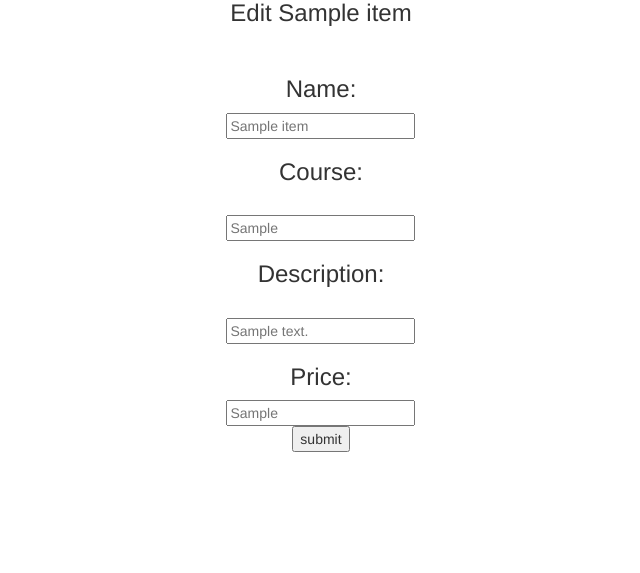
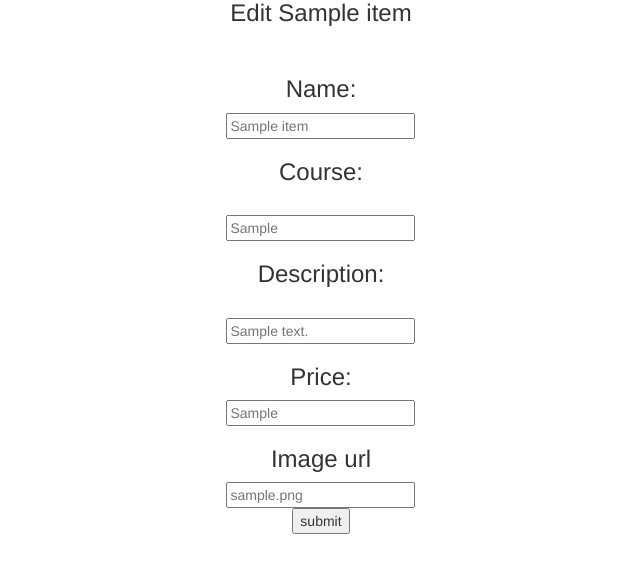
Before and after one commit to deepspw/Project-3, a Flask app: page /1/menu/1/edit/ in a window 1280 px wide. Shown: the part 20-593 px from the top of the page, without its empty margins (319-959 px from the left). Run offline with Flask 2, Linux system fonts and the light colour scheme; the visitor is signed in with stand-in values (Sample User, id 1); tables that the repository leaves empty hold one stand-in row (values such as "Sample post"); parts of the project's set-up code (start-up, migrations or seed data) failed here and were passed over; some libraries are stand-ins or nearby versions.

Commit message:
Edits no longer replaces null entries

```diff
--- a/app.py
+++ b/app.py
@@ -101,16 +101,22 @@ def editMenu(restaurant_id, menu_id):
         username = login_session['username']
         targetItem = session.query(MenuItem).filter_by(id = menu_id).one()
         if request.method == 'POST':
-            if request.form['name'] or request.form['description'] or request.form['price'] or request.form['course']:
+            if request.form['name']:
                 targetItem.name = request.form['name']
+            if request.form['description']:
                 targetItem.description = request.form['description']
+            if request.form['price']:
                 targetItem.price = request.form['price']
+            if request.form['course']:
                 targetItem.course = request.form['course']
-                targetItem.id = menu_id
-                targetItem.restaurant_id = restaurant_id
-                session.add(targetItem)
-                session.commit()
-                flash("Edit successfully saved")
+            if request.form['image']:
+                targetItem.image = request.form['image']
+
+            targetItem.id = menu_id
+            targetItem.restaurant_id = restaurant_id
+            session.add(targetItem)
+            session.commit()
+            flash("Edit successfully saved")
             return redirect(url_for('menu', restaurant_id = restaurant_id, username = username))
         else:
             return render_template('edit.html', username = username,\
--- a/templates/edit.html
+++ b/templates/edit.html
@@ -26,6 +26,9 @@
                 <h3>Price:</h3>
                 <input type="price" name="price" placeholder="{{ menu.price }}" width="30px">
                 <br>
+                <h3>Image url</h3>
+                <input type="text" name="image" placeholder="{{ menu.image }}">
+                <br>
                 <input type="submit" value="submit">
                 </form>
             </div>
--- a/templates/menu.html
+++ b/templates/menu.html
@@ -77,7 +77,7 @@
                             {% endif %}
                             <div class="col-md-4">
                                 <div class="thumbnail">
-                                <img alt="{{ item.name }}" src="{{ item.image }}" style="max-width:240px; max-height: 200px;">
+                                <img alt="{{ item.name }}" src="{{ item.image }}" style="max-width:100%; max-height: 200px;">
                                     <div class="caption">
                                     <h4>{{ item.name }}</h4>
                                     <p>{{ item.course }}</p>
```
Also changed, not shown: templates/index.html (+9 -1 lines).
